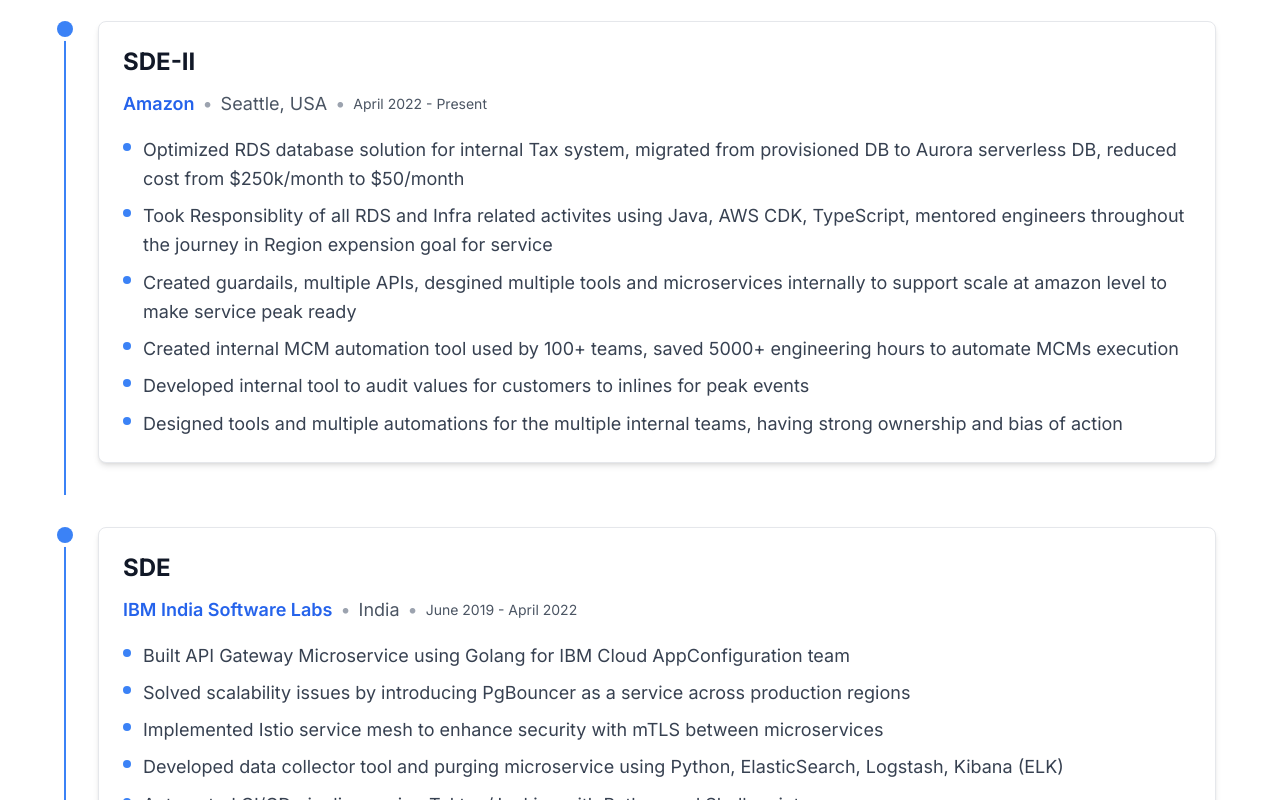
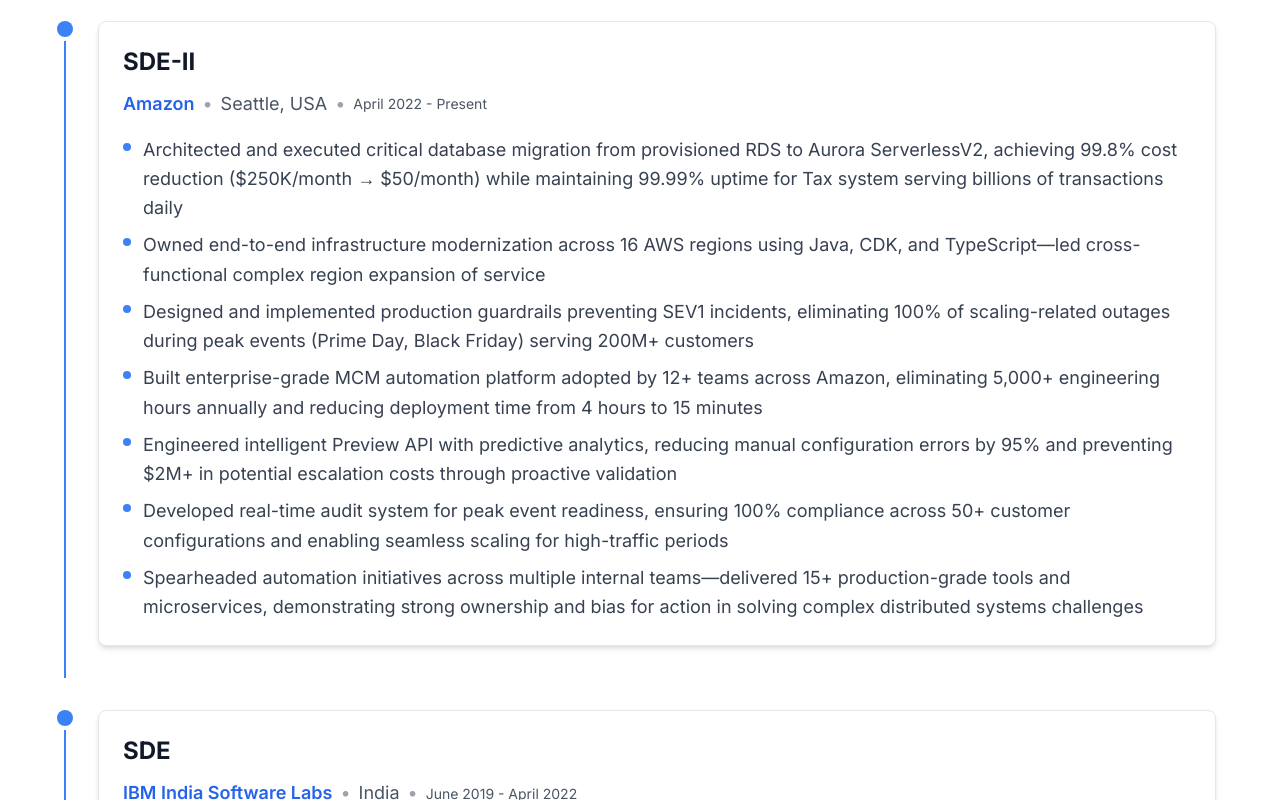
Before and after one commit to hardik-dadhich/portfolio-nextjs, a Next.js app: page / in a window 1280 px wide. Shown: the part 840-1640 px from the top of the page. Built offline with nearby package versions, Linux system fonts and the light colour scheme; no server answers.

Commit message:
Fix the content and bugs

```diff
--- a/components/Navigation.tsx
+++ b/components/Navigation.tsx
@@ -16,7 +16,7 @@
     { href: '/blog', label: 'Blog' },
     { href: '/accomplishment', label: 'Papershelf' },
     { href: '/goals', label: '100 Things I Want to Do' },
-    { href: '/contact', label: 'Join Call/Contact Me' },
+    { href: '/contact', label: 'Contact Me' },
   ];
 
   const handleNavClick = (e: React.MouseEvent<HTMLAnchorElement>, href: string) => {
--- a/content/about.json
+++ b/content/about.json
@@ -54,12 +54,13 @@
       "location": "Seattle, USA",
       "period": "April 2022 - Present",
       "highlights": [
-        "Optimized RDS database solution for internal Tax system, migrated from provisioned DB to Aurora serverless DB, reduced cost from $250k/month to $50/month",
-        "Took Responsiblity of all RDS and Infra related activites using Java, AWS CDK, TypeScript, mentored engineers throughout the journey in Region expension goal for service",
-        "Created guardails, multiple APIs, desgined multiple tools and microservices internally to support scale at amazon level to make service peak ready",
-        "Created internal MCM automation tool used by 100+ teams, saved 5000+ engineering hours to automate MCMs execution",
-        "Developed internal tool to audit values for customers to inlines for peak events",
-        "Designed tools and multiple automations for the multiple  internal teams, having strong ownership and bias of action"
+        "Architected and executed critical database migration from provisioned RDS to Aurora ServerlessV2, achieving 99.8% cost reduction ($250K/month → $50/month) while maintaining 99.99% uptime for Tax system serving billions of transactions daily",
+        "Owned end-to-end infrastructure modernization across 16 AWS regions using Java, CDK, and TypeScript—led cross-functional complex region expansion of service",
+        "Designed and implemented production guardrails preventing SEV1 incidents, eliminating 100% of scaling-related outages during peak events (Prime Day, Black Friday) serving 200M+ customers",
+        "Built enterprise-grade MCM automation platform adopted by 12+ teams across Amazon, eliminating 5,000+ engineering hours annually and reducing deployment time from 4 hours to 15 minutes",
+        "Engineered intelligent Preview API with predictive analytics, reducing manual configuration errors by 95% and preventing $2M+ in potential escalation costs through proactive validation",
+        "Developed real-time audit system for peak event readiness, ensuring 100% compliance across 50+ customer configurations and enabling seamless scaling for high-traffic periods",
+        "Spearheaded automation initiatives across multiple internal teams—delivered 15+ production-grade tools and microservices, demonstrating strong ownership and bias for action in solving complex distributed systems challenges"
       ]
     },
     {
```
